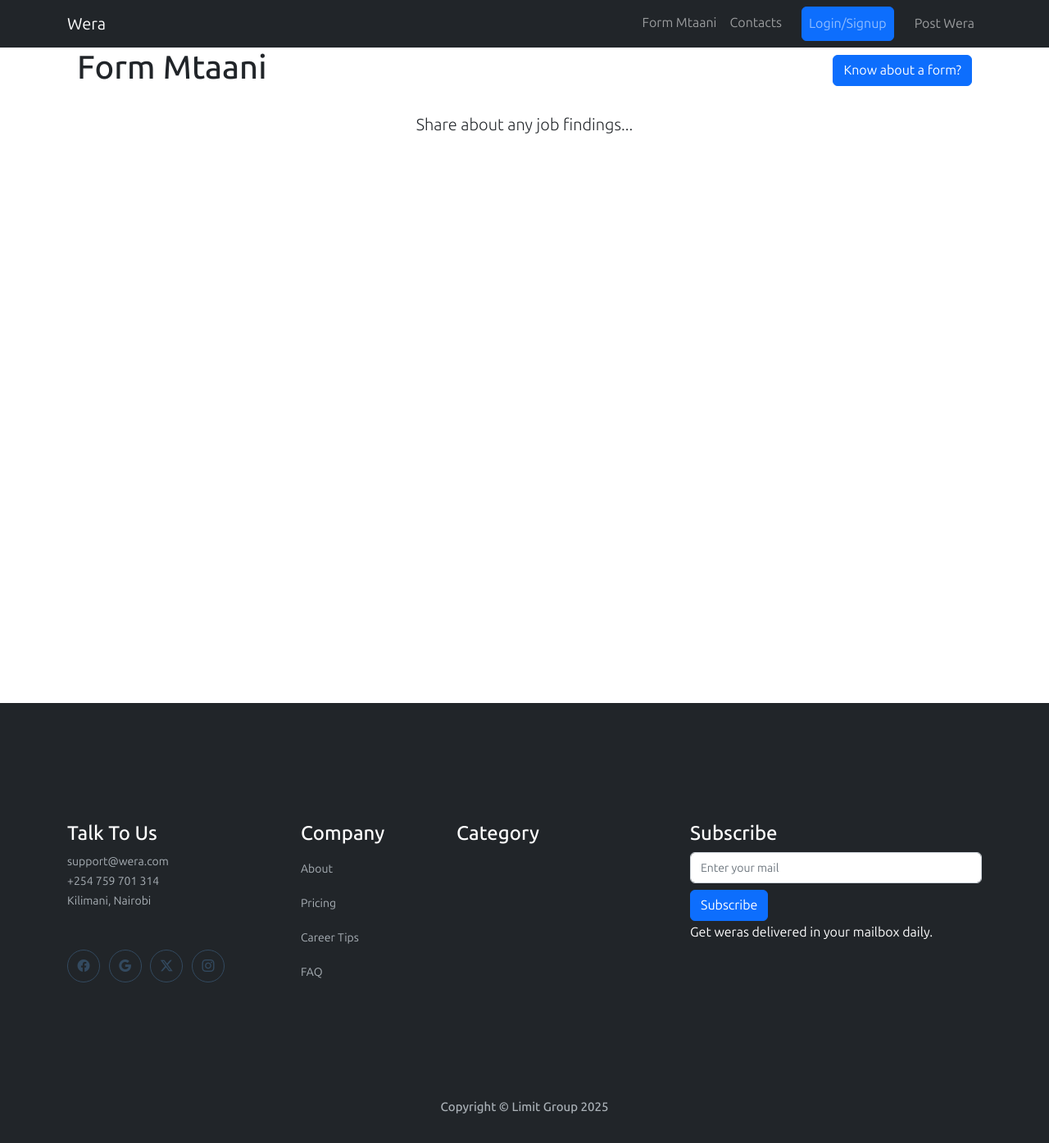
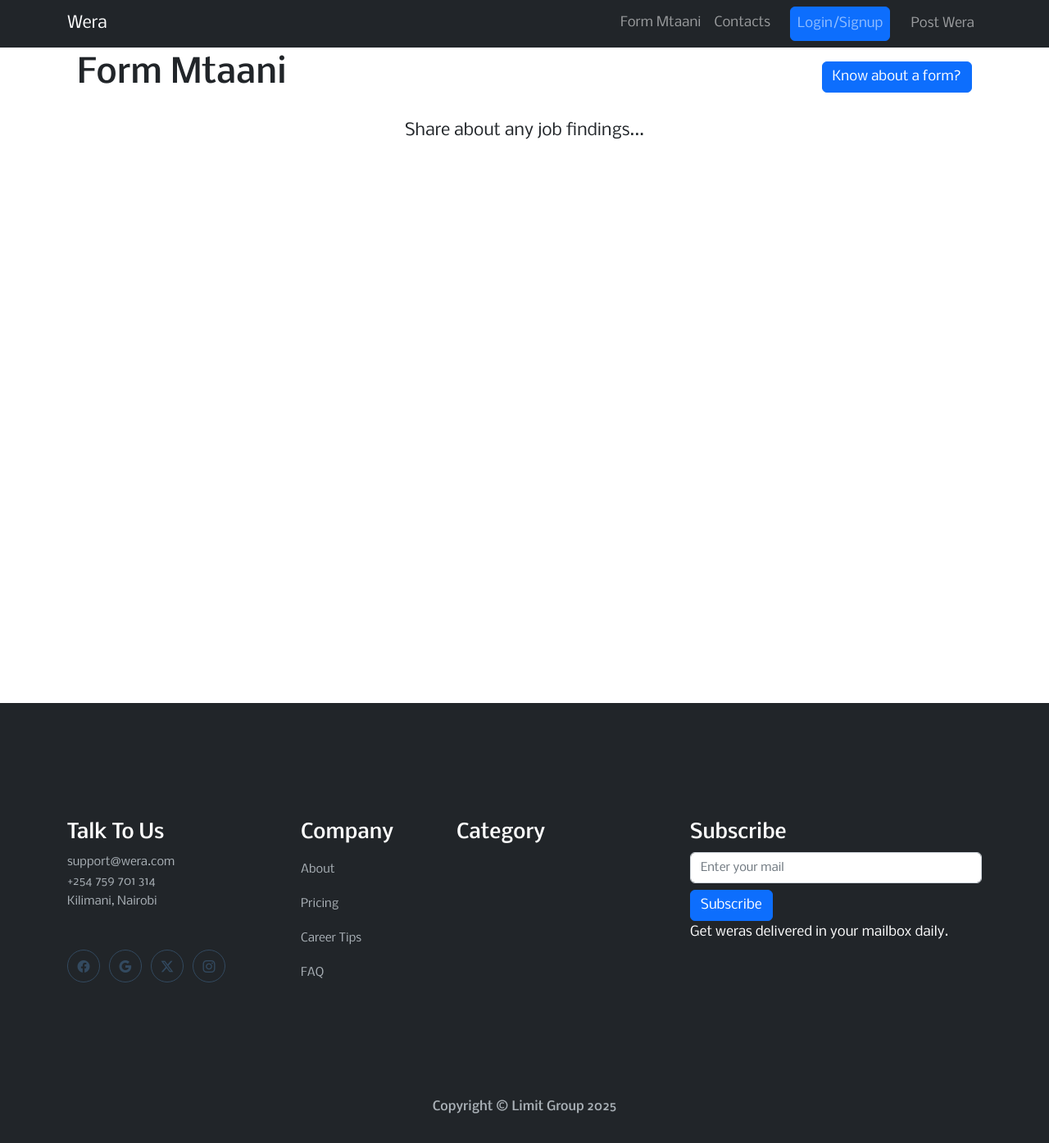
Before and after one commit to limit-group/wera, a Django app: page /form_mtaani/ in a window 1280 px wide. Shown: the whole page at 82% size. Run offline with Django 5.2, Linux system fonts and the light colour scheme; data that the repository does not hold is empty; some libraries are stand-ins or nearby versions.

Commit message:
fix: new font

```diff
--- a/form_mtaani/templates/form_mtaani/index.html
+++ b/form_mtaani/templates/form_mtaani/index.html
@@ -1,6 +1,6 @@
 {% extends 'wera/base.html' %} {% block content %}
 
-<div class="container">
+<div class="container pt-2">
   <div class="d-flex justify-content-between align-items-center mb-4">
     <h1>Form Mtaani</h1>
     <a href="{% url 'form_mtaani_create' %}" class="btn btn-primary"
--- a/wera/templates/wera/base.html
+++ b/wera/templates/wera/base.html
@@ -10,7 +10,7 @@
     <link rel="preconnect" href="https://fonts.googleapis.com" />
     <link rel="preconnect" href="https://fonts.gstatic.com" crossorigin />
     <link
-      href="https://fonts.googleapis.com/css2?family=Ubuntu+Sans:ital,wght@0,100..800;1,100..800&display=swap"
+      href="https://fonts.googleapis.com/css2?family=Nobile:ital,wght@0,400;0,500;0,700;1,400;1,500;1,700&display=swap"
       rel="stylesheet"
     />
     <link
@@ -52,7 +52,7 @@
       /* Large Mobile :480px. */
 
       body {
-        font-family: "Ubuntu Sans", serif !important;
+        font-family: "Nobile", serif !important;
         font-optical-sizing: auto;
         font-weight: normal;
         font-style: normal;
@@ -3332,7 +3332,7 @@
       </div>
     </nav>
     <div class="container min-vh-100">{% block content %} {% endblock %}</div>
-    <footer class="footer bg-dark text-white">
+    <footer class="footer bg-dark text-white d-none d-lg-block">
       <div class="footer_top">
         <div class="container">
           <div class="row">
```
